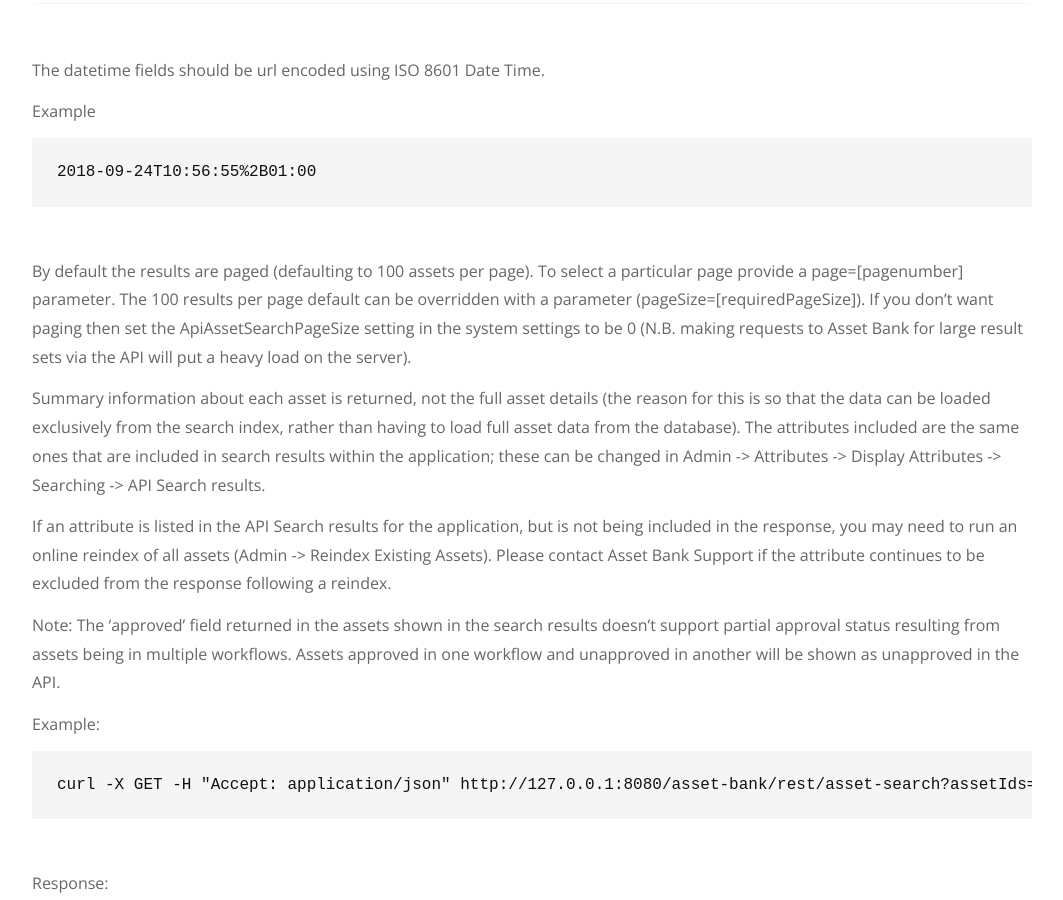
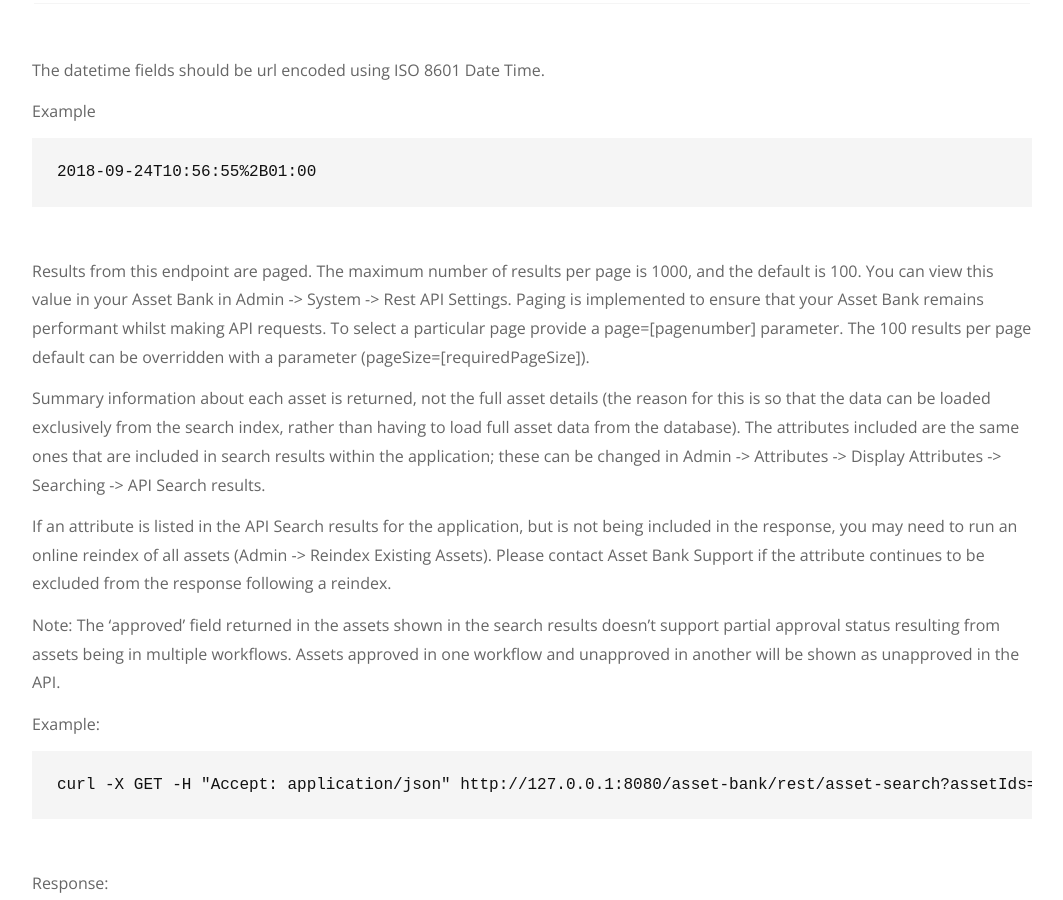
Before and after one commit to brightinteractive/api-docs, a Jekyll site: the page built from doc/asset-search.md, in a window 1280 px wide and 900 px high, scrolled down 2885 px. Shown: the whole window, without its empty margins (108-1171 px from the left). Built offline with Jekyll 4.4.1, drawn with Linux system fonts in a browser that asks for light colours; our own code applies the rules of GitHub Pages for plain Markdown files.

Commit message:
updated info about paging

````diff
--- a/doc/asset-search.md
+++ b/doc/asset-search.md
@@ -131,7 +131,7 @@ Example
 2018-09-24T10:56:55%2B01:00
 ```
 
-By default the results are paged (defaulting to 100 assets per page). To select a particular page provide a page=[pagenumber] parameter. The 100 results per page default can be overridden with a parameter (pageSize=[requiredPageSize]). If you don't want paging then set the ApiAssetSearchPageSize setting in the system settings to be 0 (N.B. making requests to Asset Bank for large result sets via the API will put a heavy load on the server).
+Results from this endpoint are paged. The maximum number of results per page is 1000, and the default is 100. You can view this value in your Asset Bank in Admin -> System -> Rest API Settings. Paging is implemented to ensure that your Asset Bank remains performant whilst making API requests. To select a particular page provide a page=[pagenumber] parameter. The 100 results per page default can be overridden with a parameter (pageSize=[requiredPageSize]).
 
 Summary information about each asset is returned, not the full asset details (the reason for this is so that the data can be loaded exclusively from the search index, rather than having to load full asset data from the database). The attributes included are the same ones that are included in search results within the application; these can be changed in Admin -> Attributes -> Display Attributes -> Searching -> API Search results.
 
````
